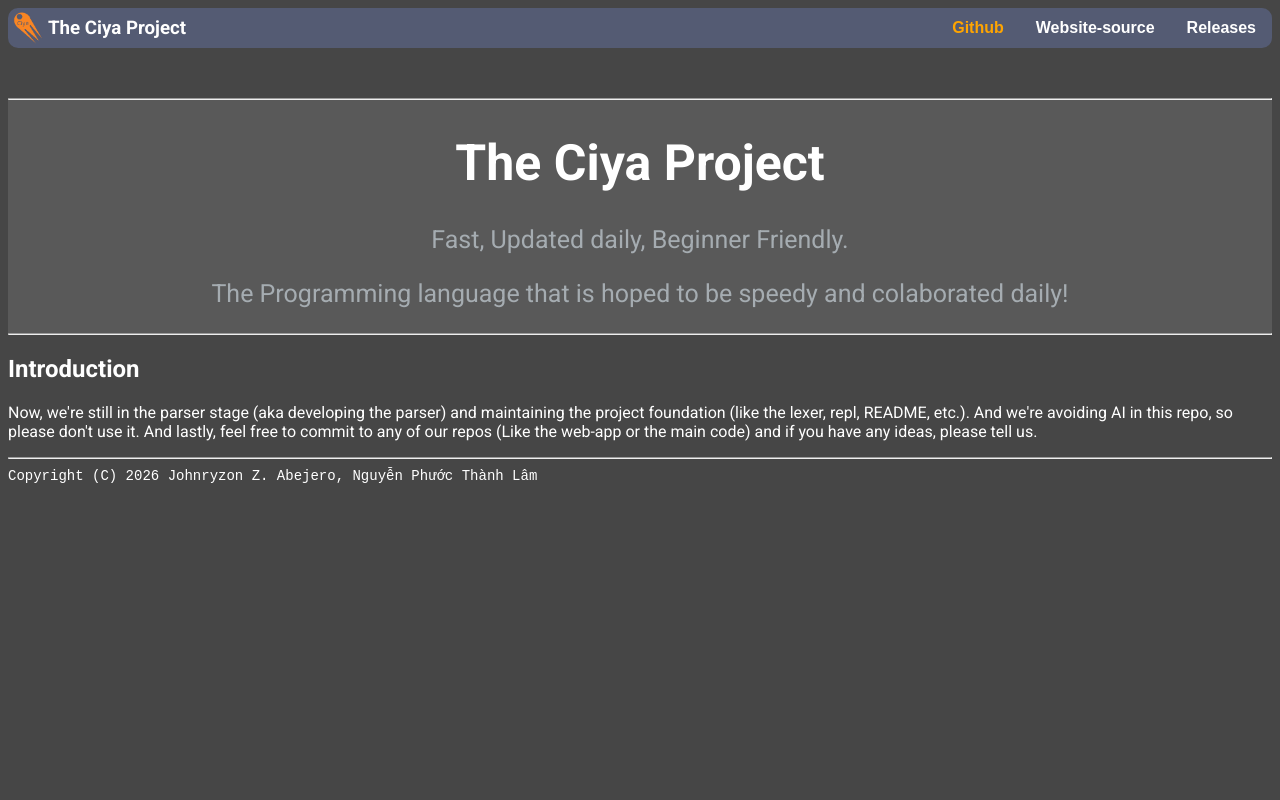
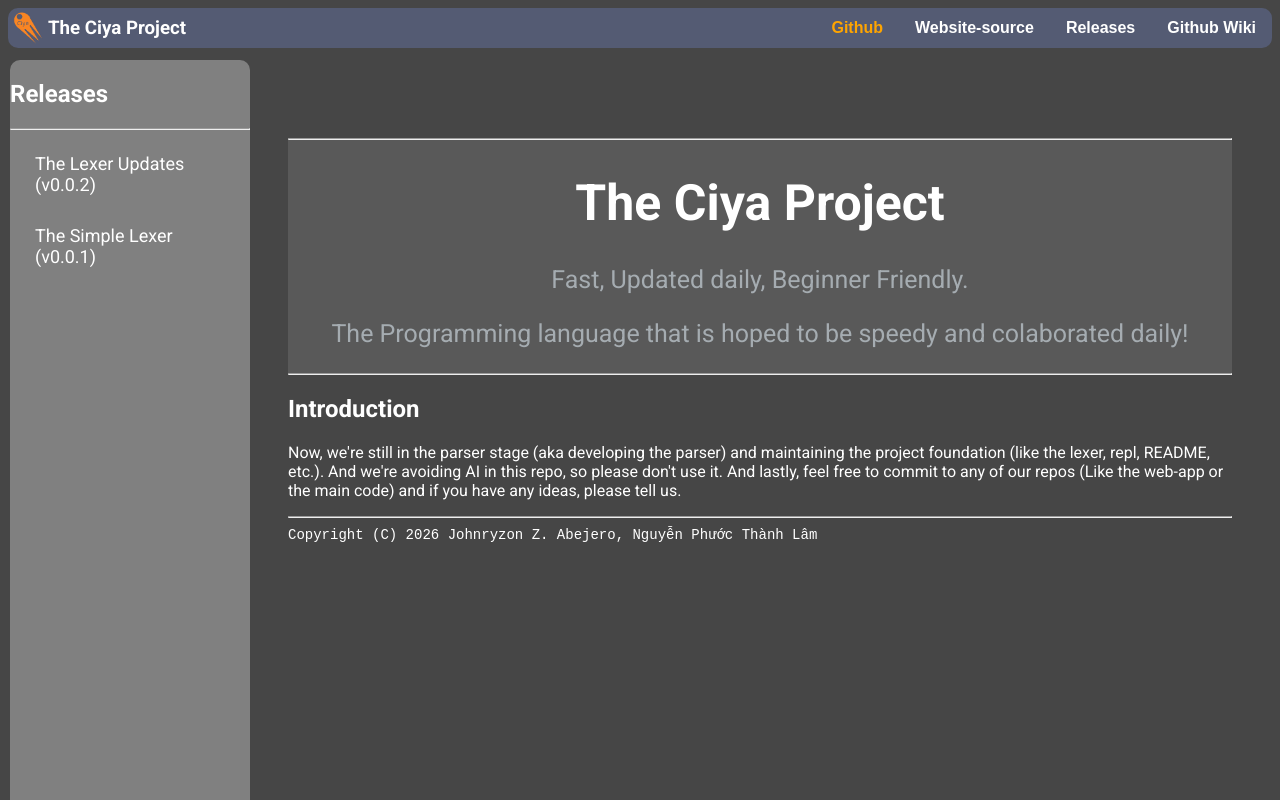
Before and after one commit to Ciya-VM/Ciya-VM.github.io, a plain HTML site: page index.html in a window 1280 px wide. Drawn offline with Linux system fonts and the light colour scheme.

Commit message:
Made a simple sidebar

```diff
--- a/index.html
+++ b/index.html
@@ -14,10 +14,19 @@
         <li><a id="linktogithub" href="https://github.com/Ciya-VM/Ciya">Github</a></li>
         <li><a href="https://github.com/Ciya-VM/Ciya-VM.github.io">Website-source</a></li>
         <li><a href="https://github.com/Ciya-VM/Ciya/releases">Releases</a></li>
+        <li><a href="https://github.com/Ciya-VM/Ciya/wiki">Github Wiki</a></li>
       </ul>
     </nav>
     </header>
 
+    <nav class="left-navigators">
+      <h1>Releases</h1>
+      <hr/>
+      <a href="https://github.com/Ciya-VM/Ciya/releases/tag/v0.0.2">The Lexer Updates (v0.0.2)</a>
+      <a href="https://github.com/Ciya-VM/Ciya/releases/tag/v0.0.1">The Simple Lexer (v0.0.1)</a>
+    </nav>
+
+    <div class="main-content">
       <div class="headings">
         <hr/>
         <h1>The Ciya Project</h1>
@@ -37,5 +46,6 @@
       </p>
       <hr/>
       <footer><code>Copyright (C) 2026  Johnryzon Z. Abejero, Nguyễn Phước Thành Lâm</code></footer>
+    </div>
   </body>
 </html>
--- a/styles.css
+++ b/styles.css
@@ -18,15 +18,15 @@ body {
   border-radius: 10px;
 }
 
-ul {
+.menubar ul {
   list-style-type: none;
 }
 
-ul li {
+.menubar ul li {
   float: left;
 }
 
-ul li a {
+.menubar ul li a {
   font-family: Arial;
   font-weight: bold;
   display: block;
@@ -36,7 +36,7 @@ ul li a {
   padding: 14px 16px;
 }
 
-ul li a:hover {
+.menubar ul li a:hover {
   background-color: #1111;
 }
 
@@ -65,6 +65,34 @@ ul li a:hover {
   color: #a5acb1;
 }
 
+.left-navigators {
+  width: 240px;
+  height: 100vh;
+  background-color: gray;
+  position: fixed;
+  top: 0;
+  left: 0;
+  margin-top: 60px;
+  margin-left: 10px;
+  margin-right: 10px;
+  border-radius: 10px;
+}
+
+.left-navigators a {
+  padding: 15px 25px;
+  text-decoration: none;
+  font-size: 18px;
+  color: white;
+  display: block;
+  transition: 0.2s;
+}
+
 footer {
   font-size: 14px;
 }
+
+.main-content {
+  margin-left: 240px;
+  padding: 40px;
+  flex-grow: 1;
+}
```
Lines whose indentation alone changed are shown as unchanged.
